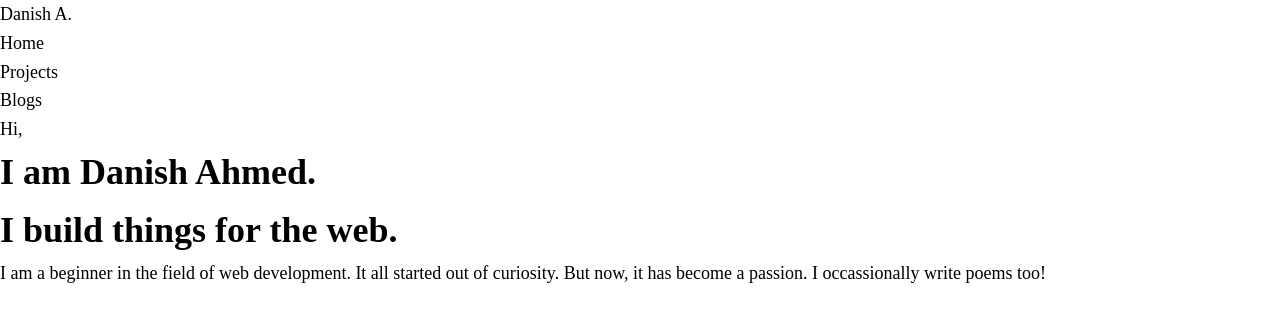
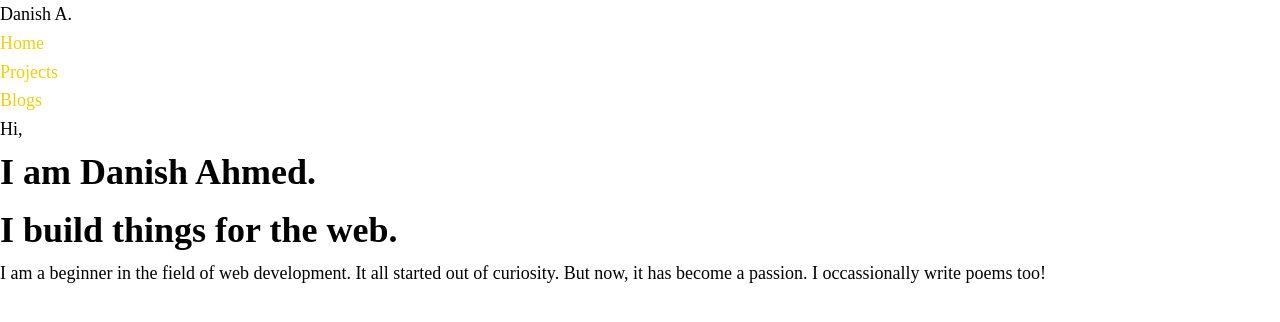
Before and after one commit to DanishOnGit/Portfolio-site, a Next.js app: page / in a window 1280 px wide. Shown: the top 322 px of the page. Built offline with nearby package versions, Linux system fonts and the light colour scheme.

Commit message:
fix:passHref error

```diff
--- a/components/navbar.jsx
+++ b/components/navbar.jsx
@@ -8,13 +8,13 @@ import Link from "next/link";
       </Link>
       <ul className="flex list-none">
         <Link href="/">
-          <li className="mx-2 md:mx-5">Home</li>
+          <li className="mx-2 md:mx-5"><a>Home</a></li>
         </Link>
         <Link href="/projects">
-          <li className="mx-2 md:mx-5">Projects</li>
+          <li className="mx-2 md:mx-5"><a>Projects</a></li>
         </Link>
         <Link href="/blogs">
-          <li className="mx-2 ">Blogs</li>
+          <li className="mx-2 "><a>Blogs</a></li>
         </Link>
       </ul>
     </nav>
```
